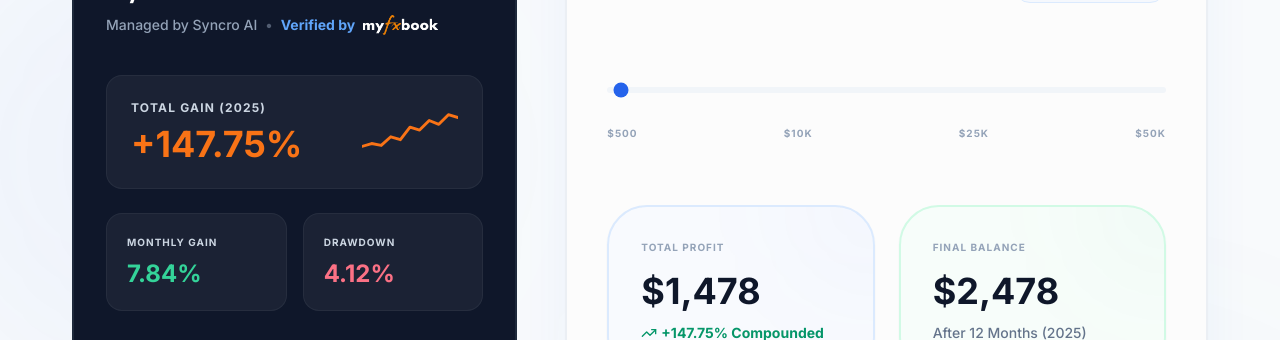
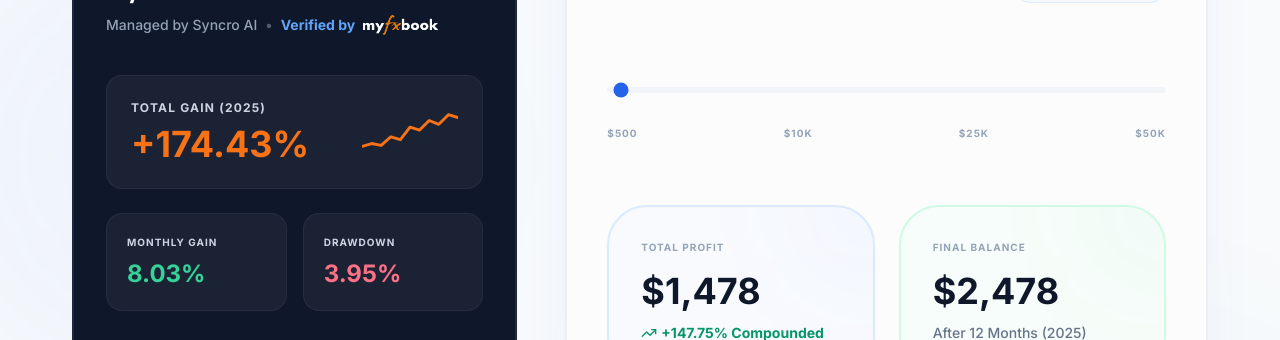
Before and after one commit to awabalishah/Syncro, a React (Vite) app: page / in a window 1280 px wide. Shown: the part 2440-2780 px from the top of the page. Built offline with nearby package versions, Linux system fonts and the light colour scheme.

Commit message:
update stats in growth calculator to match live myfxbook data

```diff
--- a/src/components/GrowthCalculator.jsx
+++ b/src/components/GrowthCalculator.jsx
@@ -112,7 +112,7 @@ export function GrowthCalculator() {
                                 <div className="flex flex-col sm:flex-row items-center justify-between p-4 md:p-6 rounded-2xl bg-white/5 border border-white/5 gap-4">
                                     <div className="text-center sm:text-left">
                                         <p className="text-slate-300 text-[10px] md:text-xs uppercase font-bold tracking-widest mb-1 md:mb-2">Total Gain (2025)</p>
-                                        <p className="text-3xl md:text-4xl font-bold text-orange-500">+{totalROI}%</p>
+                                        <p className="text-3xl md:text-4xl font-bold text-orange-500">+174.43%</p>
                                     </div>
                                     <div className="w-24 h-12">
                                         <svg viewBox="0 0 100 40" className="w-full h-full text-orange-500" fill="none" stroke="currentColor" strokeWidth="3">
@@ -124,11 +124,11 @@ export function GrowthCalculator() {
                                 <div className="grid grid-cols-2 gap-3 md:gap-4">
                                     <div className="p-4 md:p-5 rounded-2xl bg-white/5 border border-white/5 text-center sm:text-left">
                                         <p className="text-slate-300 text-[10px] uppercase font-bold tracking-widest mb-1 md:mb-2 text-[8px] md:text-[10px]">Monthly Gain</p>
-                                        <p className="text-xl md:text-2xl font-bold text-emerald-400">7.84%</p>
+                                        <p className="text-xl md:text-2xl font-bold text-emerald-400">8.03%</p>
                                     </div>
                                     <div className="p-4 md:p-5 rounded-2xl bg-white/5 border border-white/5 text-center sm:text-left">
                                         <p className="text-slate-300 text-[10px] uppercase font-bold tracking-widest mb-1 md:mb-2 text-[8px] md:text-[10px]">Drawdown</p>
-                                        <p className="text-xl md:text-2xl font-bold text-rose-400">4.12%</p>
+                                        <p className="text-xl md:text-2xl font-bold text-rose-400">3.95%</p>
                                     </div>
                                 </div>
                             </div>
```
